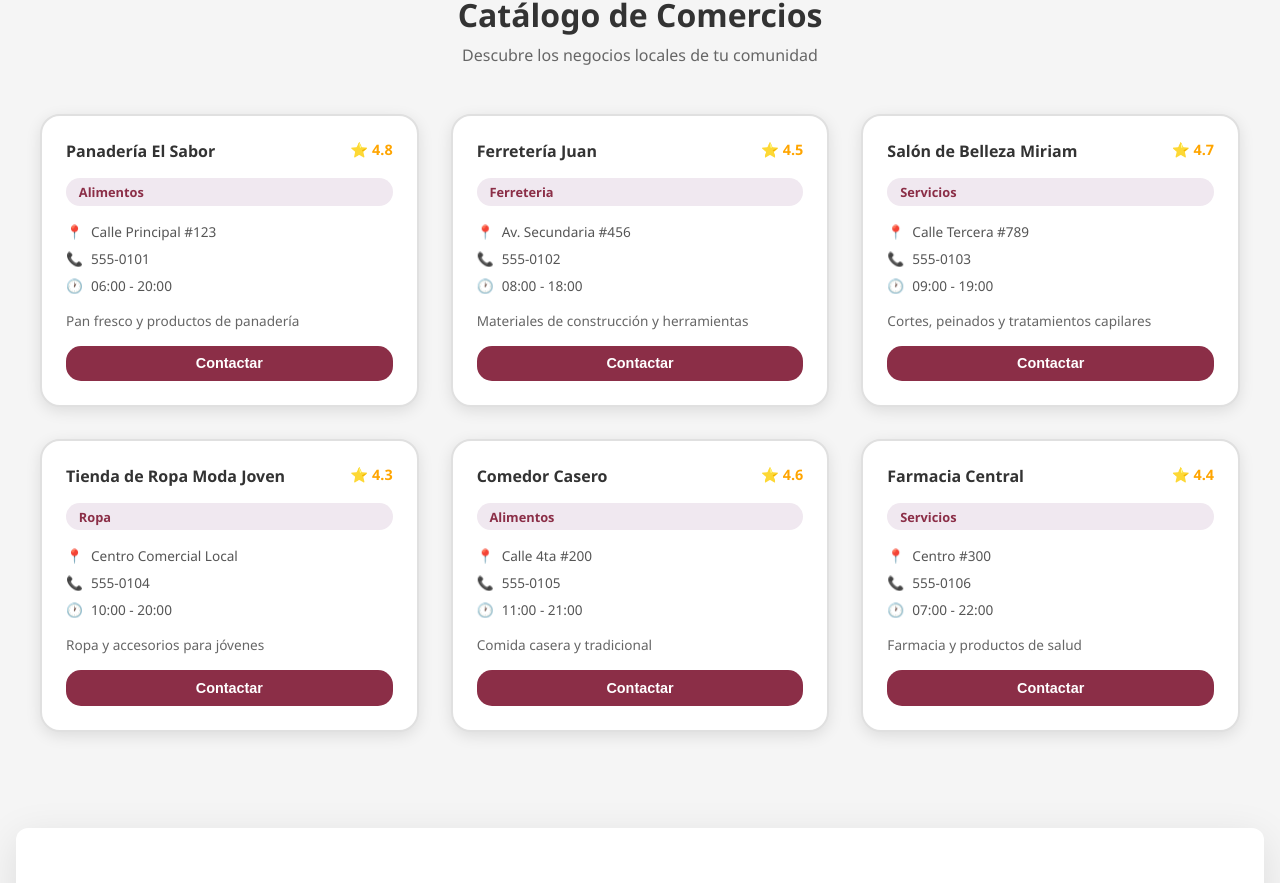
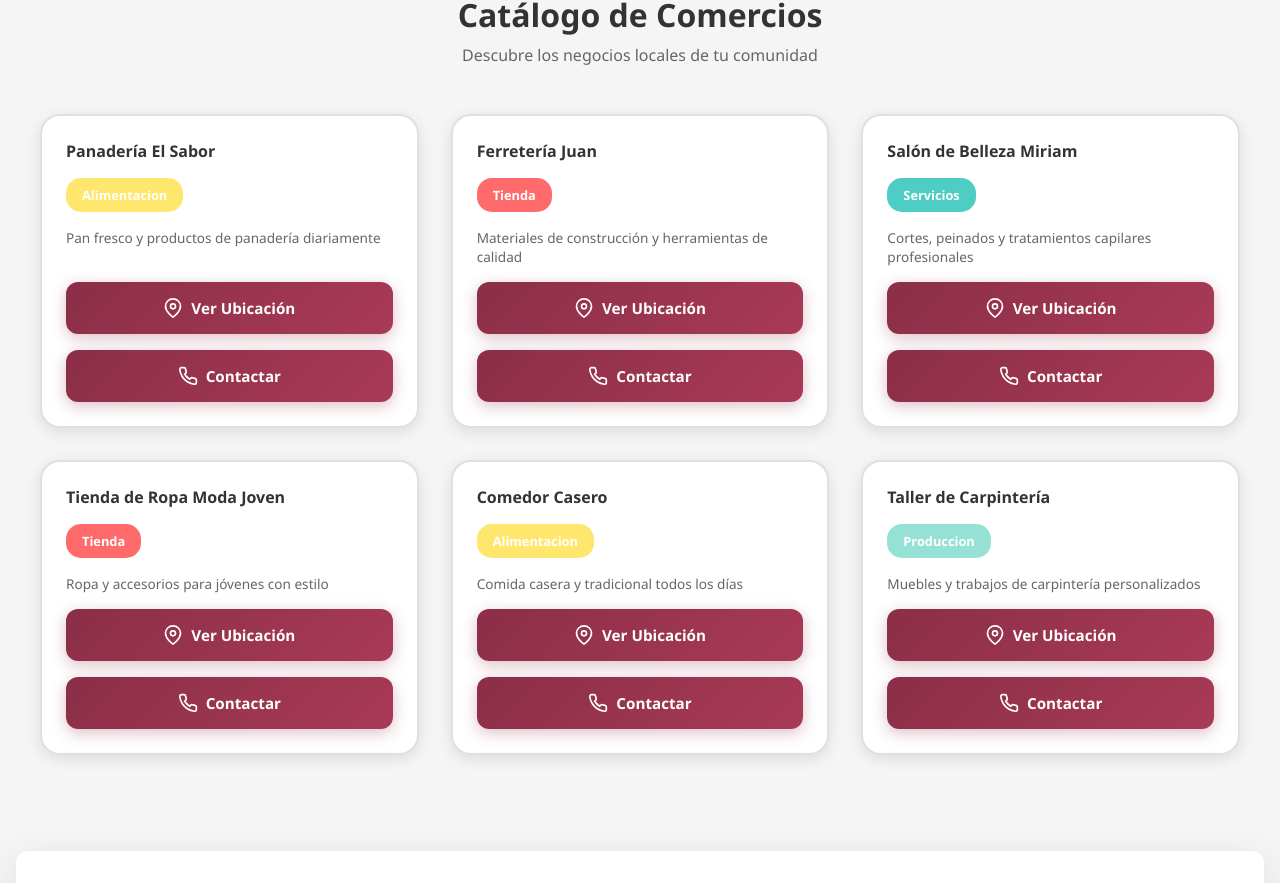
Before and after one commit to Isael7w7/front-ucu, a React (Vite) app: page / in a window 1280 px wide. Shown: the part 1011-1894 px from the top of the page. Built offline with nearby package versions, Linux system fonts and the light colour scheme.

Commit message:
Actualizacion de los comercios

```diff
--- a/src/pages/ComerciosPage.jsx
+++ b/src/pages/ComerciosPage.jsx
@@ -6,64 +6,66 @@ const ComerciosPage = () => {
     {
       id: 1,
       nombre: 'Panadería El Sabor',
-      categoria: 'alimentos',
-      ubicacion: 'Calle Principal #123',
-      telefono: '555-0101',
-      horario: '06:00 - 20:00',
-      descripcion: 'Pan fresco y productos de panadería',
-      rating: 4.8
+      descripcion: 'Pan fresco y productos de panadería diariamente',
+      lat: 21.032100,
+      lng: -89.746200,
+      categoria: 'alimentacion'
     },
     {
       id: 2,
       nombre: 'Ferretería Juan',
-      categoria: 'ferreteria',
-      ubicacion: 'Av. Secundaria #456',
-      telefono: '555-0102',
-      horario: '08:00 - 18:00',
-      descripcion: 'Materiales de construcción y herramientas',
-      rating: 4.5
+      descripcion: 'Materiales de construcción y herramientas de calidad',
+      lat: 21.032500,
+      lng: -89.745800,
+      categoria: 'tienda'
     },
     {
       id: 3,
       nombre: 'Salón de Belleza Miriam',
-      categoria: 'servicios',
-      ubicacion: 'Calle Tercera #789',
-      telefono: '555-0103',
-      horario: '09:00 - 19:00',
-      descripcion: 'Cortes, peinados y tratamientos capilares',
-      rating: 4.7
+      descripcion: 'Cortes, peinados y tratamientos capilares profesionales',
+      lat: 21.031800,
+      lng: -89.746500,
+      categoria: 'servicios'
     },
     {
       id: 4,
       nombre: 'Tienda de Ropa Moda Joven',
-      categoria: 'ropa',
-      ubicacion: 'Centro Comercial Local',
-      telefono: '555-0104',
-      horario: '10:00 - 20:00',
-      descripcion: 'Ropa y accesorios para jóvenes',
-      rating: 4.3
+      descripcion: 'Ropa y accesorios para jóvenes con estilo',
+      lat: 21.031500,
+      lng: -89.746000,
+      categoria: 'tienda'
     },
     {
       id: 5,
       nombre: 'Comedor Casero',
-      categoria: 'alimentos',
-      ubicacion: 'Calle 4ta #200',
-      telefono: '555-0105',
-      horario: '11:00 - 21:00',
-      descripcion: 'Comida casera y tradicional',
-      rating: 4.6
+      descripcion: 'Comida casera y tradicional todos los días',
+      lat: 21.032200,
+      lng: -89.745900,
+      categoria: 'alimentacion'
     },
     {
       id: 6,
-      nombre: 'Farmacia Central',
-      categoria: 'servicios',
-      ubicacion: 'Centro #300',
-      telefono: '555-0106',
-      horario: '07:00 - 22:00',
-      descripcion: 'Farmacia y productos de salud',
-      rating: 4.4
+      nombre: 'Taller de Carpintería',
+      descripcion: 'Muebles y trabajos de carpintería personalizados',
+      lat: 21.031900,
+      lng: -89.746300,
+      categoria: 'produccion'
     }
   ]);
+
+  const getCategoryColor = (categoria) => {
+    const colors = {
+      tienda: '#FF6B6B',
+      servicios: '#4ECDC4',
+      alimentacion: '#FFE66D',
+      produccion: '#95E1D3'
+    };
+    return colors[categoria] || '#8B2E47';
+  };
+
+  const getGoogleMapsUrl = (lat, lng) => {
+    return `https://www.google.com/maps?q=${lat},${lng}&z=16`;
+  };
 
   return (
     <div className="comercios-page">
@@ -76,20 +78,33 @@ const ComerciosPage = () => {
             <div key={comercio.id} className="comercio-pill">
               <div className="comercio-pill-header">
                 <h3>{comercio.nombre}</h3>
-                <span className="rating">⭐ {comercio.rating}</span>
               </div>
 
-              <p className="comercio-categoria">{comercio.categoria}</p>
-
-              <div className="comercio-pill-info">
-                <p><strong>📍</strong> {comercio.ubicacion}</p>
-                <p><strong>📞</strong> {comercio.telefono}</p>
-                <p><strong>🕐</strong> {comercio.horario}</p>
-              </div>
+              <p className="comercio-categoria" style={{ backgroundColor: getCategoryColor(comercio.categoria) }}>
+                {comercio.categoria.charAt(0).toUpperCase() + comercio.categoria.slice(1)}
+              </p>
 
               <p className="comercio-pill-descripcion">{comercio.descripcion}</p>
 
-              <button className="comercio-pill-btn">Contactar</button>
+              <a
+                href={getGoogleMapsUrl(comercio.lat, comercio.lng)}
+                target="_blank"
+                rel="noopener noreferrer"
+                className="comercio-btn comercio-maps-btn"
+              >
+                <svg className="btn-icon" viewBox="0 0 24 24" fill="none" stroke="currentColor" strokeWidth="2">
+                  <path d="M21 10c0 7-9 13-9 13s-9-6-9-13a9 9 0 0 1 18 0z"></path>
+                  <circle cx="12" cy="10" r="3"></circle>
+                </svg>
+                Ver Ubicación
+              </a>
+
+              <button className="comercio-btn comercio-pill-btn">
+                <svg className="btn-icon" viewBox="0 0 24 24" fill="none" stroke="currentColor" strokeWidth="2">
+                  <path d="M22 16.92v3a2 2 0 0 1-2.18 2 19.79 19.79 0 0 1-8.63-3.07 19.5 19.5 0 0 1-6-6 19.79 19.79 0 0 1-3.07-8.67A2 2 0 0 1 4.11 2h3a2 2 0 0 1 2 1.72 12.84 12.84 0 0 0 .7 2.81 2 2 0 0 1-.45 2.11L8.09 9.91a16 16 0 0 0 6 6l1.27-1.27a2 2 0 0 1 2.11-.45 12.84 12.84 0 0 0 2.81.7A2 2 0 0 1 22 16.92z"></path>
+                </svg>
+                Contactar
+              </button>
             </div>
           ))}
         </div>
--- a/src/styles/Comercios.css
+++ b/src/styles/Comercios.css
@@ -73,14 +73,14 @@
 
 .comercio-categoria {
   display: inline-block;
-  color: #8B2E47;
+  color: white;
   font-size: 0.8rem;
   text-transform: capitalize;
-  padding: 0.3rem 0.8rem;
-  background-color: #f0e8f0;
+  padding: 0.5rem 1rem;
   border-radius: 15px;
   margin: 0;
   font-weight: 600;
+  align-self: flex-start;
 }
 
 .comercio-pill-info {
@@ -96,6 +96,59 @@
   display: flex;
   align-items: center;
   gap: 0.5rem;
+}
+
+.comercio-pill-mapa-link {
+  display: block;
+  border-radius: 10px;
+  overflow: hidden;
+  cursor: pointer;
+  text-decoration: none;
+  transition: all 0.3s ease;
+  background: #f0f0f0;
+  min-height: 150px;
+}
+
+.comercio-mapa-preview {
+  width: 100%;
+  height: 150px;
+  object-fit: cover;
+  border-radius: 10px;
+  display: block;
+  transition: all 0.3s ease;
+  background: #e0e0e0;
+}
+
+.comercio-pill-mapa-link:hover .comercio-mapa-preview {
+  transform: scale(1.05);
+  filter: brightness(0.9);
+}
+
+.comercio-maps-btn {
+  display: block;
+  padding: 1rem;
+  background: linear-gradient(135deg, #8B2E47 0%, #a83a57 100%);
+  color: white;
+  text-decoration: none;
+  border-radius: 12px;
+  font-weight: 700;
+  font-size: 0.95rem;
+  text-align: center;
+  cursor: pointer;
+  transition: all 0.3s ease;
+  box-shadow: 0 4px 15px rgba(139, 46, 71, 0.3);
+  border: 2px solid transparent;
+}
+
+.comercio-maps-btn:hover {
+  transform: translateY(-3px);
+  box-shadow: 0 8px 25px rgba(139, 46, 71, 0.5);
+  background: linear-gradient(135deg, #a83a57 0%, #c5425d 100%);
+}
+
+.comercio-maps-btn:active {
+  transform: translateY(-1px);
+  box-shadow: 0 4px 12px rgba(139, 46, 71, 0.3);
 }
 
 .comercio-pill-descripcion {
@@ -123,6 +176,43 @@
   transform: scale(1.05);
 }
 
+.comercio-btn {
+  display: flex;
+  align-items: center;
+  justify-content: center;
+  gap: 0.5rem;
+  padding: 1rem;
+  background: linear-gradient(135deg, #8B2E47 0%, #a83a57 100%);
+  color: white;
+  text-decoration: none;
+  border-radius: 12px;
+  font-weight: 700;
+  font-size: 0.95rem;
+  text-align: center;
+  cursor: pointer;
+  transition: all 0.3s ease;
+  box-shadow: 0 4px 15px rgba(139, 46, 71, 0.3);
+  border: none;
+  font-family: inherit;
+}
+
+.comercio-btn:hover {
+  transform: translateY(-3px);
+  box-shadow: 0 8px 25px rgba(139, 46, 71, 0.5);
+  background: linear-gradient(135deg, #a83a57 0%, #c5425d 100%);
+}
+
+.comercio-btn:active {
+  transform: translateY(-1px);
+  box-shadow: 0 4px 12px rgba(139, 46, 71, 0.3);
+}
+
+.btn-icon {
+  width: 20px;
+  height: 20px;
+  display: inline-block;
+}
+
 @media (max-width: 1024px) {
   .comercios-grid {
     grid-template-columns: repeat(2, 1fr);
```
